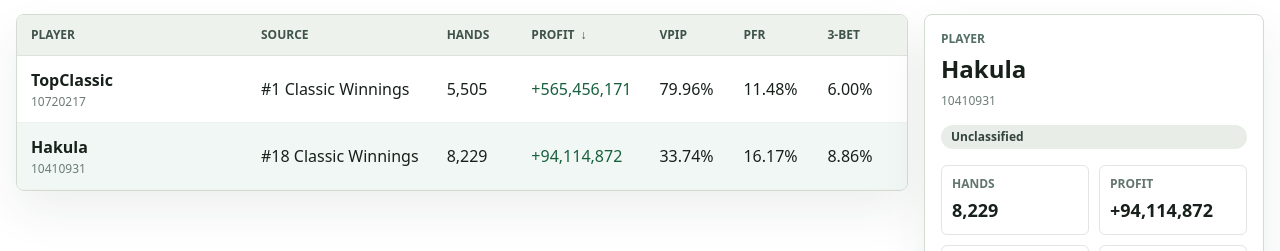
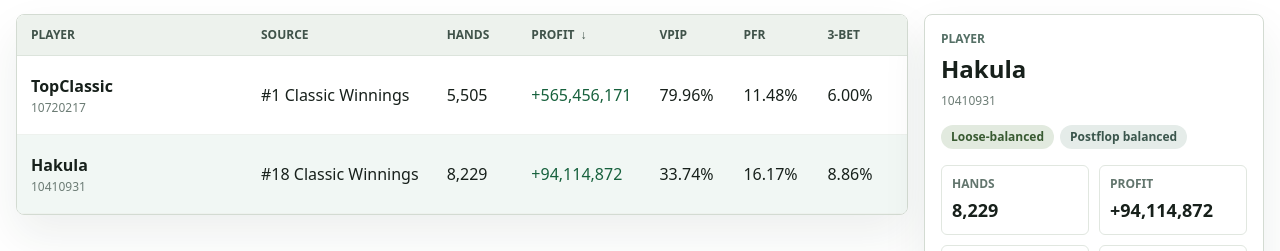
Before and after one commit to hakula139/poker-fate-research, a React (Vite) app in the folder web/: page / in a window 1280 px wide. Shown: the part 294-545 px from the top of the page. Built offline with nearby package versions, Linux system fonts and the light colour scheme; no server answers.

Commit message:
feat(web): split holdem player tags
Classify sampled players with separate preflop and postflop tags instead of a single mixed label. Document the Hold'em-calibrated thresholds and remove unclassified fallthroughs for players above the hand threshold.

```diff
--- a/web/src/App.tsx
+++ b/web/src/App.tsx
@@ -8,7 +8,8 @@ import type {
   GameTypeId,
   PlayerRecord,
   PlayerSnapshot,
-  PlayerTag,
+  PostflopTag,
+  PreflopTag,
   SnapshotIndex,
   SnapshotIndexItem,
 } from './types';
@@ -28,16 +29,22 @@ const fieldClass =
   'min-h-10 rounded-md border border-[#cbd6cc] bg-white px-3 text-[#17201b] outline-none focus-visible:ring-3 focus-visible:ring-[#23527c]/35';
 const metricClass = 'rounded-md border border-[#e1e7e0] p-2.5';
 const metricLabelClass = 'block text-xs font-bold text-[#62756d] uppercase';
-const metricValueClass = 'mt-1 block overflow-wrap-anywhere text-lg font-semibold text-[#17201b]';
+const metricValueClass = 'mt-1 block text-lg font-semibold text-[#17201b]';
 
-const tagClasses: Record<PlayerTag, string> = {
+const tagClasses: Record<PreflopTag | PostflopTag, string> = {
   'Sample too low': 'bg-[#eceff2] text-[#5b6670]',
   Nit: 'bg-[#e8e4f2] text-[#4a3b73]',
   TAG: 'bg-[#dfeceb] text-[#174d5b]',
+  'Tight-passive': 'bg-[#ebe7d7] text-[#5f5732]',
   LAG: 'bg-[#dfeceb] text-[#174d5b]',
+  'Loose-balanced': 'bg-[#e2eadf] text-[#385a31]',
   'Loose-passive': 'bg-[#f0e3d2] text-[#76511e]',
   Maniac: 'bg-[#f2dada] text-[#842d2d]',
-  Unclassified: 'bg-[#e9ede8] text-[#33443c]',
+  'Fit-or-fold': 'bg-[#e8ecdc] text-[#515f2e]',
+  'Showdown caller': 'bg-[#efe4db] text-[#72503a]',
+  'Showdown-heavy': 'bg-[#eee6d6] text-[#6b5627]',
+  'Postflop aggressor': 'bg-[#eadce3] text-[#74394f]',
+  'Postflop balanced': 'bg-[#e5ece9] text-[#3a554c]',
 };
 
 type SortKey =
@@ -67,7 +74,8 @@ function sortValue(player: PlayerRecord, gameType: GameTypeId, key: SortKey): st
     return player.name.toLowerCase();
   }
   if (key === 'tag') {
-    return classifyPlayer(stats);
+    const tags = classifyPlayer(stats);
+    return `${tags.preflop} ${tags.postflop}`;
   }
   return stats?.[key] ?? Number.NEGATIVE_INFINITY;
 }
@@ -81,8 +89,23 @@ function bestLeaderboard(player: PlayerRecord): string {
   return `${rank} ${entry.leaderboardName}`;
 }
 
-function tagClass(tag: PlayerTag): string {
+function tagClass(tag: PreflopTag | PostflopTag): string {
   return `inline-flex min-h-6 items-center rounded-full px-2.5 text-xs font-extrabold ${tagClasses[tag]}`;
+}
+
+function TagGroup({ stats }: { stats: GameStats | undefined }) {
+  const tags = classifyPlayer(stats);
+  const values =
+    tags.preflop === 'Sample too low' ? [tags.preflop] : [tags.preflop, tags.postflop];
+  return (
+    <div className="flex flex-wrap gap-1.5">
+      {values.map((tag) => (
+        <span className={tagClass(tag)} key={tag}>
+          {tag}
+        </span>
+      ))}
+    </div>
+  );
 }
 
 function SortButton({
@@ -169,7 +192,6 @@ function PlayerTable({
         <tbody>
           {players.map((player) => {
             const stats = stat(player, gameType);
-            const tag = classifyPlayer(stats);
             return (
               <tr
                 className={`border-b border-[#eef2ee] hover:bg-[#f1f7f4] ${
@@ -205,7 +227,7 @@ function PlayerTable({
                 <td className="px-3.5 py-3 whitespace-nowrap">{formatRate(stats?.afq)}</td>
                 <td className="px-3.5 py-3 whitespace-nowrap">{formatRate(stats?.cbet)}</td>
                 <td className="px-3.5 py-3 whitespace-nowrap">
-                  <span className={tagClass(tag)}>{tag}</span>
+                  <TagGroup stats={stats} />
                 </td>
               </tr>
             );
@@ -231,19 +253,18 @@ function PlayerCard({
     );
   }
   const stats = stat(player, gameType);
-  const tag = classifyPlayer(stats);
   const entries = player.leaderboardEntries.slice(0, 5);
 
   return (
     <aside className={`${panelClass} order-first grid gap-4 p-4 lg:sticky lg:top-4 lg:order-none`}>
       <div>
         <p className={`${labelClass} mb-1.5`}>Player</p>
-        <h2 className="overflow-wrap-anywhere text-2xl font-semibold tracking-normal text-[#17201b]">
+        <h2 className="[overflow-wrap:anywhere] text-2xl font-semibold tracking-normal text-[#17201b]">
           {player.name}
         </h2>
         <p className="mt-2 text-xs text-[#6c7c75]">{player.uid}</p>
       </div>
-      <span className={tagClass(tag)}>{tag}</span>
+      <TagGroup stats={stats} />
 
       <div className="grid grid-cols-2 gap-2.5">
         <div className={metricClass}>
@@ -450,7 +471,7 @@ export default function App() {
           </div>
           <div className="rounded-lg border border-[#d9e0d8] bg-white/80 p-4">
             <span className={metricLabelClass}>Snapshot</span>
-            <strong className="mt-1 block overflow-wrap-anywhere text-2xl font-semibold">
+            <strong className="mt-1 block [overflow-wrap:anywhere] text-2xl font-semibold">
               {snapshot.label}
             </strong>
           </div>
--- a/web/src/tagging.ts
+++ b/web/src/tagging.ts
@@ -1,4 +1,4 @@
-import type { GameStats, PlayerTag } from './types';
+import type { GameStats, PlayerTags, PostflopTag, PreflopTag } from './types';
 
 const MIN_HANDS = 500;
 
@@ -6,7 +6,7 @@ export function ratePercent(rate: number): number {
   return rate / 100;
 }
 
-export function classifyPlayer(stats: GameStats | undefined): PlayerTag {
+export function classifyPreflop(stats: GameStats | undefined): PreflopTag {
   if (!stats || stats.hands < MIN_HANDS) {
     return 'Sample too low';
   }
@@ -25,17 +25,60 @@ export function classifyPlayer(stats: GameStats | undefined): PlayerTag {
     return 'Maniac';
   }
 
-  if (vpip >= 35 && gap >= 18) {
+  if (vpip >= 40 && pfr >= 25) {
+    return 'LAG';
+  }
+
+  if (vpip >= 28 && gap >= 18) {
     return 'Loose-passive';
   }
 
-  if (vpip >= 28 && vpip < 40 && gap <= 12) {
+  if (vpip >= 28 && gap > 12) {
+    return 'Loose-balanced';
+  }
+
+  if (vpip >= 28) {
     return 'LAG';
   }
 
-  if (vpip >= 15 && vpip < 28 && gap <= 8) {
+  if (gap <= 12) {
     return 'TAG';
   }
 
-  return 'Unclassified';
+  return 'Tight-passive';
 }
+
+export function classifyPostflop(stats: GameStats | undefined): PostflopTag {
+  if (!stats || stats.hands < MIN_HANDS) {
+    return 'Sample too low';
+  }
+
+  const wtsd = ratePercent(stats.wtsd);
+  const afq = ratePercent(stats.afq);
+  const cbet = ratePercent(stats.cbet);
+
+  if (afq >= 28 || cbet >= 55) {
+    return 'Postflop aggressor';
+  }
+
+  if (wtsd >= 38 && afq < 20) {
+    return 'Showdown caller';
+  }
+
+  if (afq < 14 && cbet < 35) {
+    return 'Fit-or-fold';
+  }
+
+  if (wtsd >= 38) {
+    return 'Showdown-heavy';
+  }
+
+  return 'Postflop balanced';
+}
+
+export function classifyPlayer(stats: GameStats | undefined): PlayerTags {
+  return {
+    preflop: classifyPreflop(stats),
+    postflop: classifyPostflop(stats),
+  };
+}
--- a/web/src/types.ts
+++ b/web/src/types.ts
@@ -62,11 +62,25 @@ export type SnapshotIndex = {
   snapshots: SnapshotIndexItem[];
 };
 
-export type PlayerTag =
+export type PreflopTag =
   | 'Sample too low'
   | 'Nit'
   | 'TAG'
+  | 'Tight-passive'
   | 'LAG'
+  | 'Loose-balanced'
   | 'Loose-passive'
-  | 'Maniac'
-  | 'Unclassified';
+  | 'Maniac';
+
+export type PostflopTag =
+  | 'Sample too low'
+  | 'Fit-or-fold'
+  | 'Showdown caller'
+  | 'Showdown-heavy'
+  | 'Postflop aggressor'
+  | 'Postflop balanced';
+
+export type PlayerTags = {
+  preflop: PreflopTag;
+  postflop: PostflopTag;
+};
```
Also changed, not shown: 2 other files (tests, documents, lock files or other folders).
